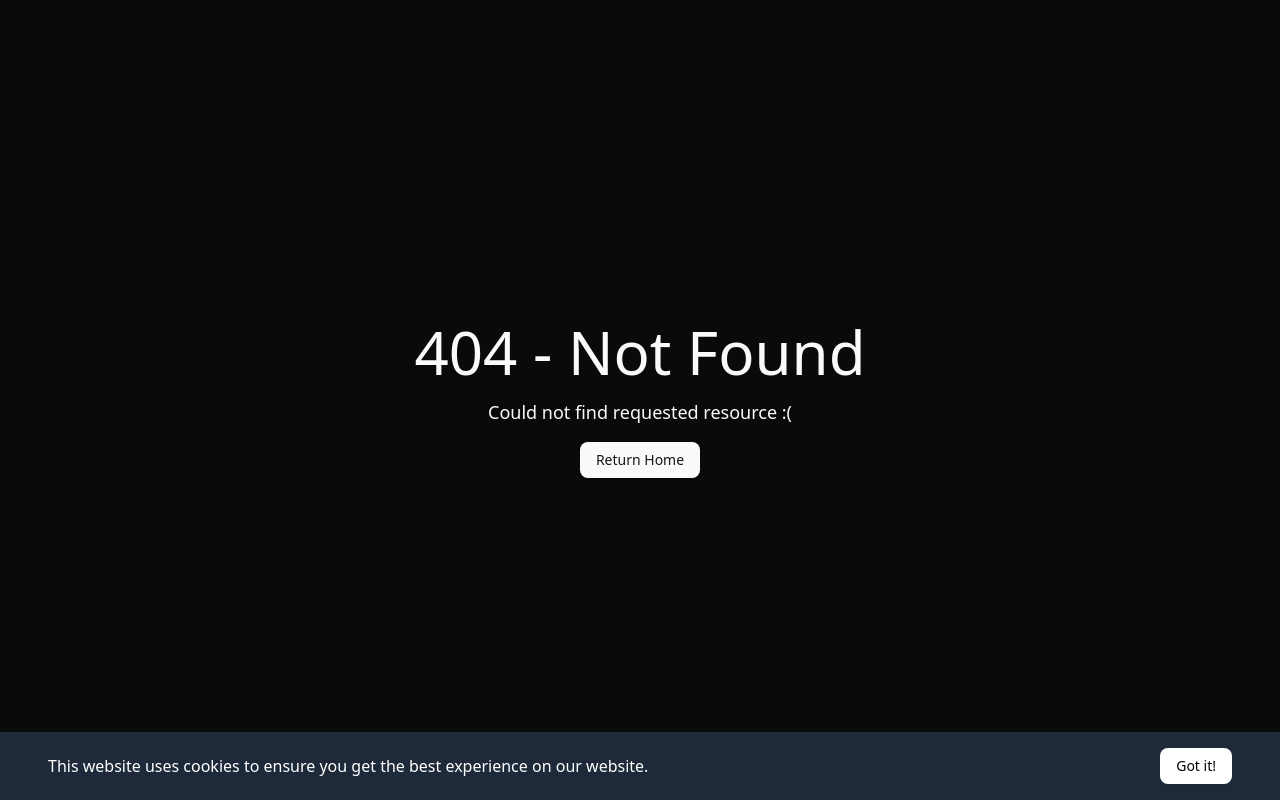
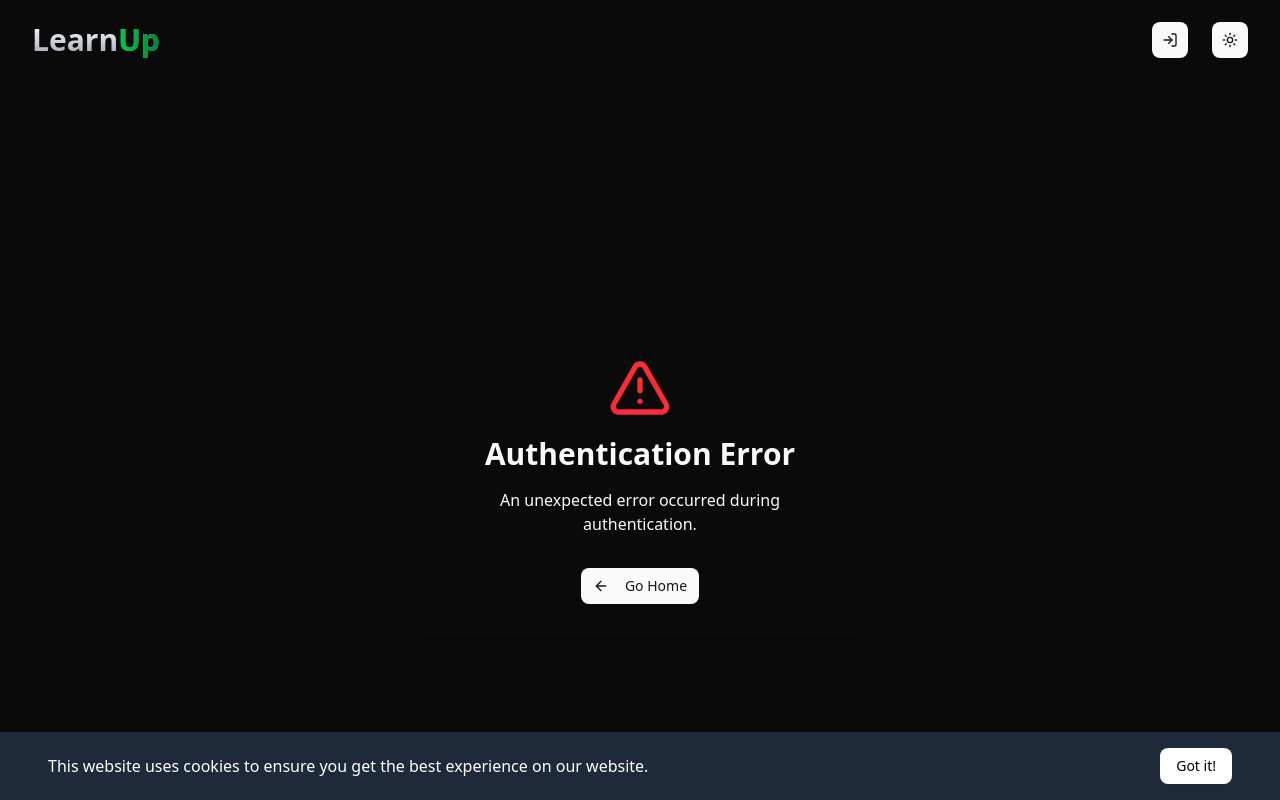
Before and after one commit to Leytox/learnup-2, a Next.js app: page /error in a window 1280 px wide. Before the commit this address had no page. Shown: the top 800 px of the page. Built offline with nearby package versions, Linux system fonts and the light colour scheme; no server answers.

Commit message:
Add authentication flow improvements and error handling
Fix OAuth login redirects, add error page, logout page and
improve middleware error handling. Configure auth routes in
auth.config.ts and ensure protection of restricted routes.

```diff
--- a/actions/auth.ts
+++ b/actions/auth.ts
@@ -2,13 +2,21 @@
 import { signIn, signOut } from "@/auth";
 
 export async function signInGoogle() {
-  return await signIn("google", { redirectTo: "/" });
+  return await signIn("google", {
+    redirectTo: "/",
+    callbackUrl: "/",
+    redirect: true,
+  });
 }
 
 export async function signInGithub() {
-  return await signIn("github", { redirectTo: "/" });
+  return await signIn("github", {
+    redirectTo: "/",
+    callbackUrl: "/",
+    redirect: true,
+  });
 }
 
 export async function signOutAll() {
-  return await signOut({ redirectTo: "/" });
+  return await signOut({ redirectTo: "/", redirect: true });
 }
--- /dev/null
+++ b/app/(main)/error/page.tsx
@@ -0,0 +1,55 @@
+"use client";
+import { useSearchParams } from "next/navigation";
+import { AlertTriangleIcon, ArrowLeftIcon } from "lucide-react";
+import Link from "next/link";
+import { Button } from "@/components/ui/button";
+
+export default function AuthErrorPage() {
+  const searchParams = useSearchParams();
+  const error = searchParams.get("error");
+
+  return (
+    <main className="min-h-screen flex items-center justify-center p-4">
+      <div className="container max-w-md rounded-lg shadow-lg p-8">
+        {error === "OAuthAccountNotLinked" ? (
+          <div className="text-center space-y-4">
+            <div className="flex justify-center">
+              <AlertTriangleIcon className="h-16 w-16 text-amber-500" />
+            </div>
+            <h1 className="text-3xl font-bold">Account Already Exists</h1>
+            <p>
+              This email is already associated with an account using a different
+              sign-in method.
+            </p>
+            <div className="pt-4">
+              <Link href="/login">
+                <Button>
+                  <ArrowLeftIcon className="h-4 w-4 mr-2" />
+                  Return to login
+                </Button>
+              </Link>
+            </div>
+          </div>
+        ) : (
+          <div className="text-center space-y-4">
+            <div className="flex justify-center">
+              <AlertTriangleIcon className="h-16 w-16 text-red-500" />
+            </div>
+            <h1 className="text-3xl font-bold">Authentication Error</h1>
+            <p>
+              {error || "An unexpected error occurred during authentication."}
+            </p>
+            <div className="pt-4">
+              <Link href={"/"}>
+                <Button>
+                  <ArrowLeftIcon className="h-4 w-4 mr-2" />
+                  Go Home
+                </Button>
+              </Link>
+            </div>
+          </div>
+        )}
+      </div>
+    </main>
+  );
+}
--- a/app/(main)/login/page.tsx
+++ b/app/(main)/login/page.tsx
@@ -1,10 +1,6 @@
 import { LoginForm } from "@/components/login-form";
-import { auth } from "@/auth";
-import { redirect } from "next/navigation";
 
-export default async function Login() {
-  const session = await auth();
-  if (session) redirect("/");
+export default function Login() {
   return (
     <div className="min-h-svh flex items-center justify-center w-full p-6 md:p-10">
       <div className="w-full max-w-sm">
--- /dev/null
+++ b/app/(main)/logout/page.tsx
@@ -0,0 +1,20 @@
+import { signOutAll } from "@/actions/auth";
+import { Button } from "@/components/ui/button";
+import { ArrowRightSquareIcon } from "lucide-react";
+
+export default function SignOutPage() {
+  return (
+    <main className="min-h-screen flex items-center justify-center text-center">
+      <div className="container">
+        <div className="flex flex-col gap-4">
+          <h1 className="text-3xl">Are you sure you want to sign out?</h1>
+          <form action={signOutAll}>
+            <Button type="submit" size={"lg"} variant={"destructive"}>
+              Sign out <ArrowRightSquareIcon />
+            </Button>
+          </form>
+        </div>
+      </div>
+    </main>
+  );
+}
--- a/auth.config.ts
+++ b/auth.config.ts
@@ -5,4 +5,9 @@ import Google from "next-auth/providers/google";
 
 export default {
   providers: [GitHub, Google, Facebook],
+  pages: {
+    signIn: "/login",
+    signOut: "/logout",
+    error: "/error",
+  },
 } satisfies NextAuthConfig;
--- a/components/landing/landing-header.tsx
+++ b/components/landing/landing-header.tsx
@@ -1,7 +1,7 @@
 import React from "react";
 import Link from "next/link";
+import JoinButton from "./join-button";
 import Logo from "@/components/logo";
-import JoinButton from "./join-button";
 
 export default async function LandingHeader() {
   return (
--- a/components/login-form.tsx
+++ b/components/login-form.tsx
@@ -45,7 +45,7 @@ export function LoginForm({
           </div>
         </div>
       </div>
-      <div className="text-balance text-center text-xs text-muted-foreground [&_a]:underline [&_a]:underline-offset-4 hover:[&_a]:text-primary  ">
+      <div className="text-balance text-center text-xs text-muted-foreground [&_a]:underline [&_a]:underline-offset-4 hover:[&_a]:text-primary">
         By clicking continue, you agree to our{" "}
         <Link href="/terms">Terms of Service</Link> and{" "}
         <Link href="/privacy">Privacy Policy</Link>.
--- a/middleware.ts
+++ b/middleware.ts
@@ -1,6 +1,7 @@
 import NextAuth from "next-auth";
 import authConfig from "./auth.config";
 import { NextResponse } from "next/server";
+import { NextURL } from "next/dist/server/web/next-url";
 
 const PROTECTED_ROUTES = [
   "/profile",
@@ -21,10 +22,19 @@ export default auth(async function middleware(req) {
   const isProtectedRoute = PROTECTED_ROUTES.some((route) =>
     nextUrl.pathname.startsWith(route),
   );
+  const authError = nextUrl.searchParams.get("error");
+  if (authError && !nextUrl.pathname.startsWith("/error")) {
+    const errorUrl = new NextURL("/error", req.url);
+    errorUrl.searchParams.set("error", authError);
+    return NextResponse.redirect(errorUrl);
+  }
   if (isProtectedRoute && !isLoggedIn)
     return NextResponse.redirect(new URL("/login", nextUrl));
 
   if (isLoggedIn && nextUrl.pathname.startsWith("/login"))
+    return NextResponse.redirect(new URL("/", nextUrl));
+
+  if (!isLoggedIn && nextUrl.pathname.startsWith("/logout"))
     return NextResponse.redirect(new URL("/", nextUrl));
 
   return NextResponse.next();
```
